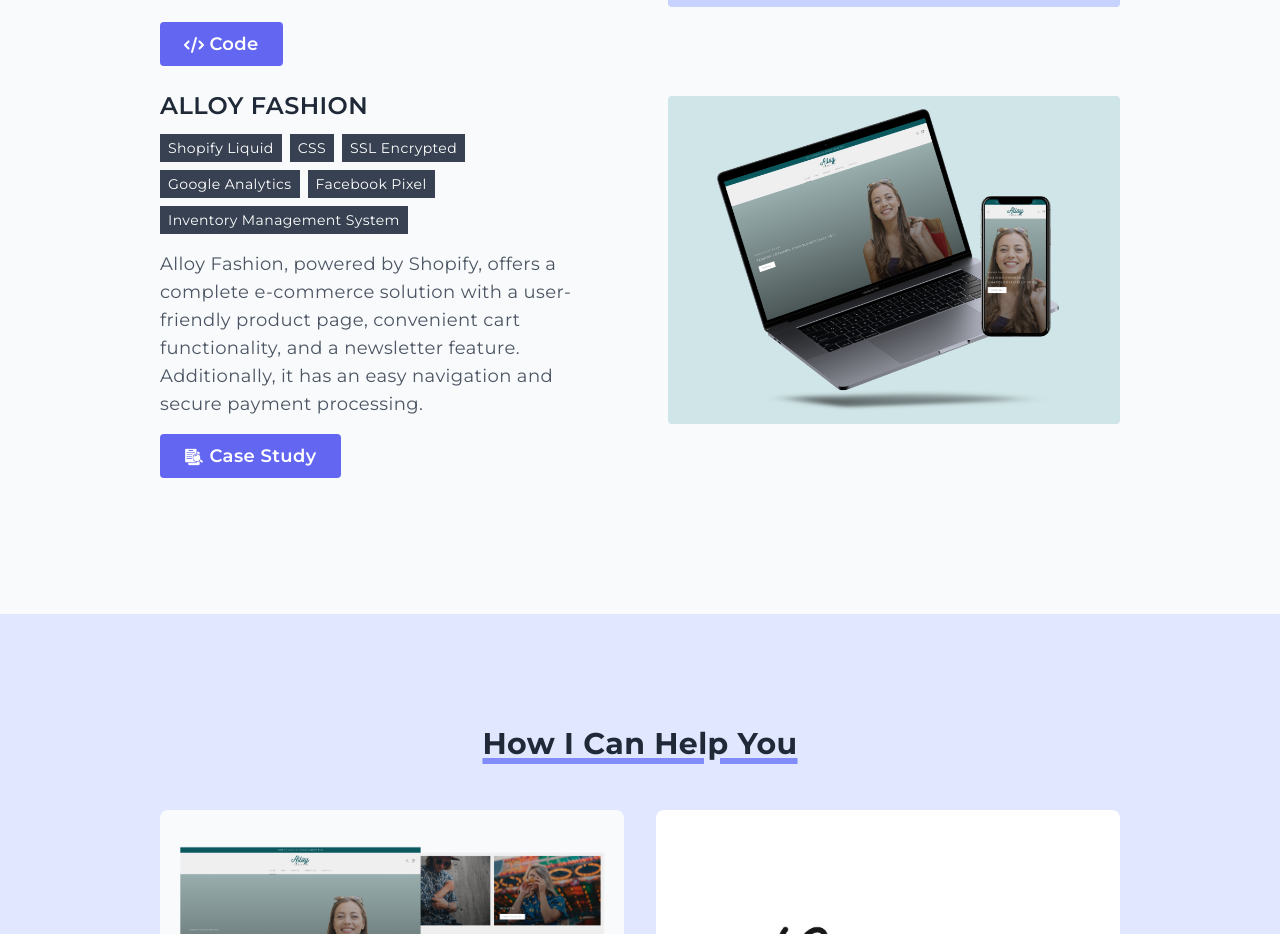
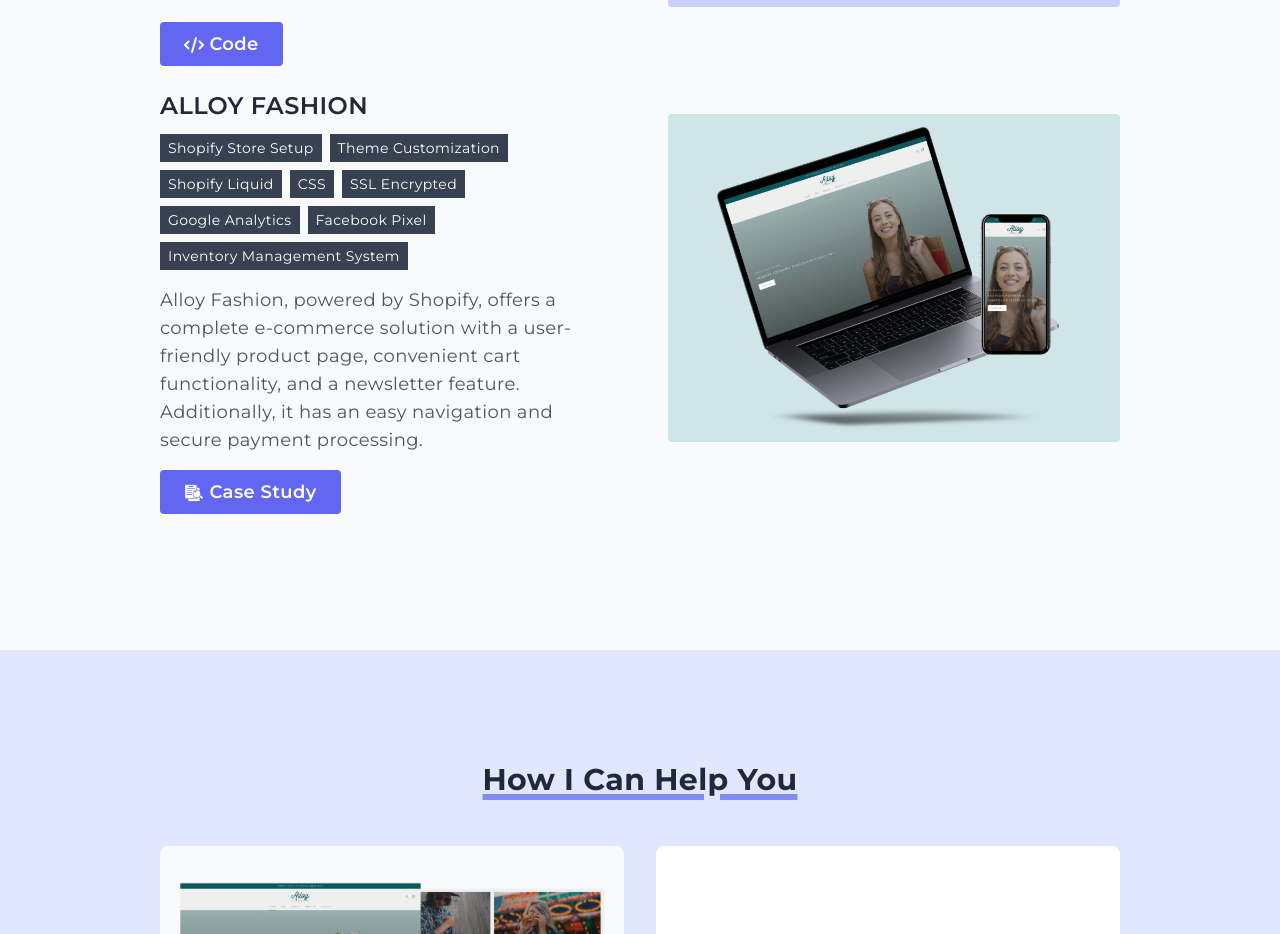
Before and after one commit to rdpfeifle/portfolio_nextjs, a Next.js app: page / in a window 1280 px wide. Shown: the part 2801-3735 px from the top of the page. Built offline with nearby package versions, Linux system fonts and the light colour scheme.

Commit message:
Added more technologies to the project card

```diff
--- a/pages/index.jsx
+++ b/pages/index.jsx
@@ -70,6 +70,8 @@
         <ProjectCard
           projectName="Alloy Fashion"
           technologies={[
+            "Shopify Store Setup",
+            "Theme Customization",
             "Shopify Liquid",
             "CSS",
             "SSL Encrypted",
```
